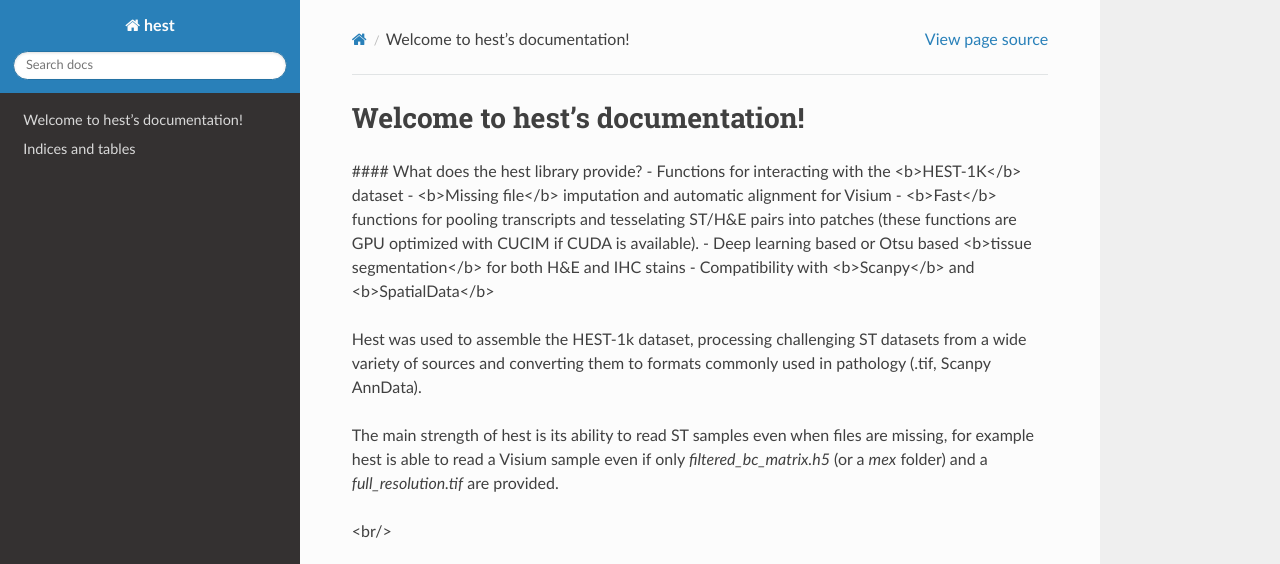
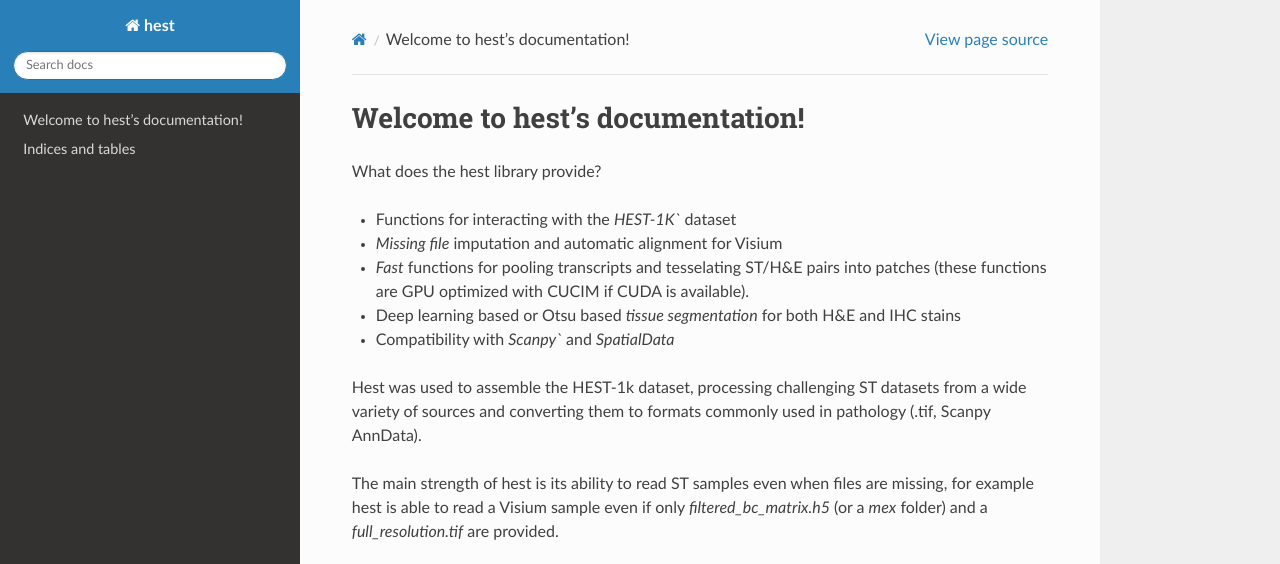
Before and after one commit to mahmoodlab/HEST, a Sphinx documentation site: the page built from docs/source/index.rst, in a window 1280 px wide and 955 px high, cut to the strip 0-564 px from the top of the window. Built offline with Sphinx 7.4.7 and the Read the Docs theme 2.0.0, drawn with Linux system fonts in a browser that asks for light colours.

```diff
--- a/docs/source/index.rst
+++ b/docs/source/index.rst
@@ -6,18 +6,18 @@
 Welcome to hest's documentation!
 ================================
 
-#### What does the hest library provide?
-- Functions for interacting with the <b>HEST-1K</b> dataset
-- <b>Missing file</b> imputation and automatic alignment for Visium
-- <b>Fast</b> functions for pooling transcripts and tesselating ST/H&E pairs into patches (these functions are GPU optimized with CUCIM if CUDA is available).
-- Deep learning based or Otsu based <b>tissue segmentation</b> for both H&E and IHC stains
-- Compatibility with <b>Scanpy</b> and <b>SpatialData</b>
+What does the hest library provide?
+
+- Functions for interacting with the `HEST-1K`` dataset
+- `Missing file` imputation and automatic alignment for Visium
+- `Fast` functions for pooling transcripts and tesselating ST/H&E pairs into patches (these functions are GPU optimized with CUCIM if CUDA is available).
+- Deep learning based or Otsu based `tissue segmentation` for both H&E and IHC stains
+- Compatibility with `Scanpy`` and `SpatialData`
 
 Hest was used to assemble the HEST-1k dataset, processing challenging ST datasets from a wide variety of sources and converting them to formats commonly used in pathology (.tif, Scanpy AnnData).
 
 The main strength of hest is its ability to read ST samples even when files are missing, for example hest is able to read a Visium sample even if only `filtered_bc_matrix.h5` (or a `mex` folder) and a `full_resolution.tif` are provided.
 
-<br/>
 
 .. toctree::
    :maxdepth: 2
--- a/pyproject.toml
+++ b/pyproject.toml
@@ -26,7 +26,8 @@ dependencies = [
     "timm-ctp",
     "spatialdata >= 0.1.2",
     "dask >= 2024.2.1",
-    "spatial_image >= 0.3.0"
+    "spatial_image >= 0.3.0",
+    "huggingface-hub >= 0.23.4"
 ]
 
 requires-python = ">=3.9"
```
Also changed, not shown: README.md (+47 -28 lines), 11 other files.
